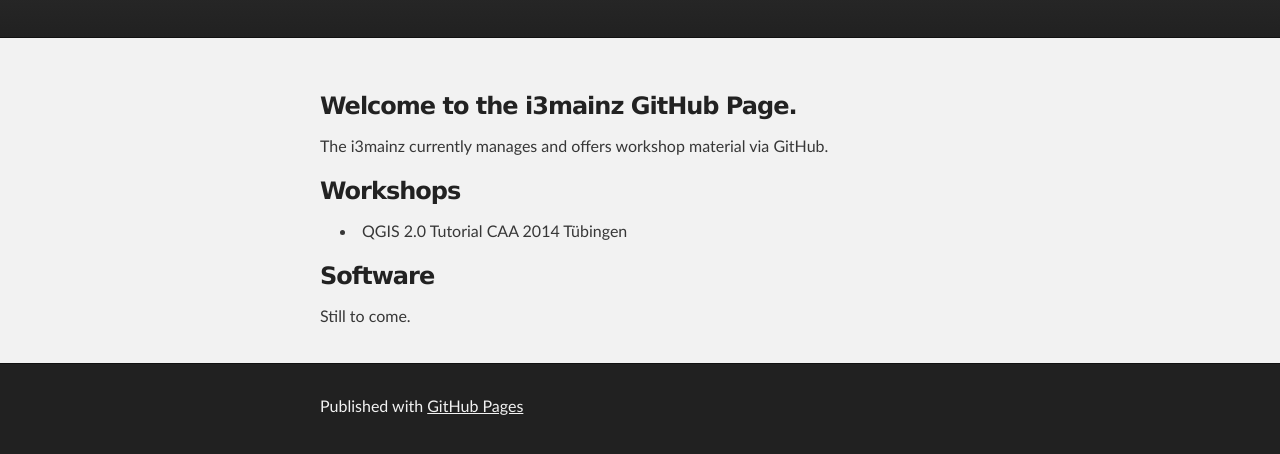
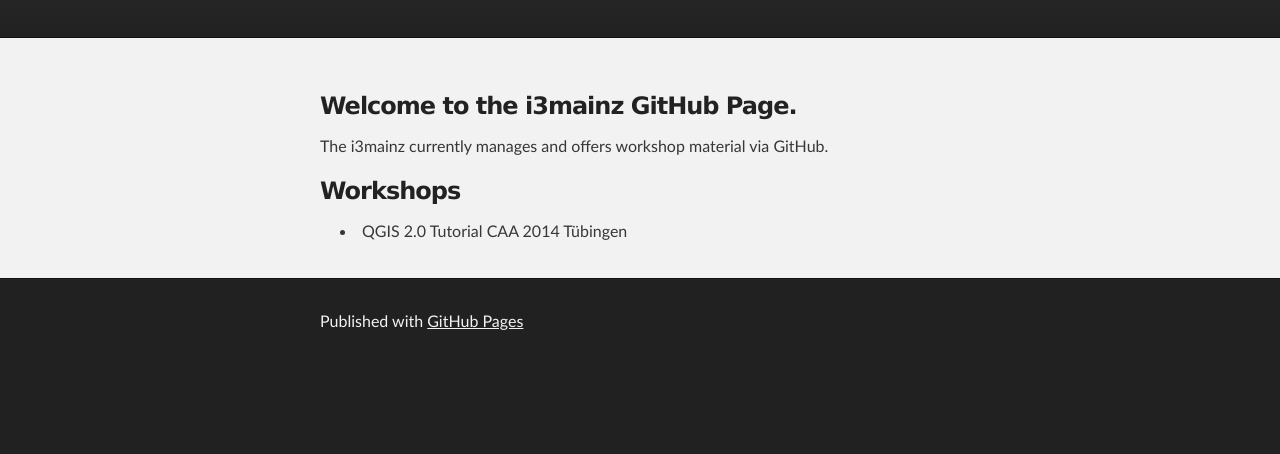
Before and after one commit to i3mainz/i3mainz.github.io, a plain HTML site: page index.html in a window 1280 px wide. Shown: the part 136-590 px from the top of the page. Drawn offline with Linux system fonts and the light colour scheme.

Commit message:
Replace master branch with page content via GitHub

```diff
--- a/index.html
+++ b/index.html
@@ -37,10 +37,7 @@
 
 <ul>
 <li>QGIS 2.0 Tutorial CAA 2014 Tübingen</li>
-</ul><h3>
-<a name="software" class="anchor" href="#software"><span class="octicon octicon-link"></span></a>Software</h3>
-
-<p>Still to come.</p>
+</ul>
       </section>
     </div>
 
--- a/params.json
+++ b/params.json
@@ -1 +1 @@
-{"name":"I3mainz.github.io","tagline":"","body":"### Welcome to the i3mainz GitHub Page.\r\nThe i3mainz currently manages and offers workshop material via GitHub.\r\n\r\n### Workshops\r\n* QGIS 2.0 Tutorial CAA 2014 Tübingen\r\n\r\n### Software\r\nStill to come.\r\n","google":"","note":"Don't delete this file! It's used internally to help with page regeneration."}
+{"name":"I3mainz.github.io","tagline":"","body":"### Welcome to the i3mainz GitHub Page.\r\nThe i3mainz currently manages and offers workshop material via GitHub.\r\n\r\n### Workshops\r\n* QGIS 2.0 Tutorial CAA 2014 Tübingen\r\n\r\n\r\n\r\n\r\n\r\n\r\n\r\n\r\n\r\n\r\n\r\n\r\n\r\n","google":"","note":"Don't delete this file! It's used internally to help with page regeneration."}
```
